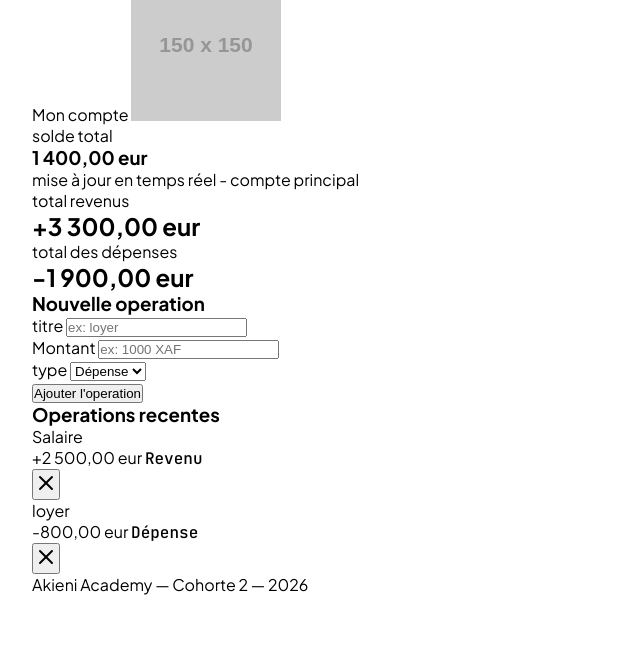
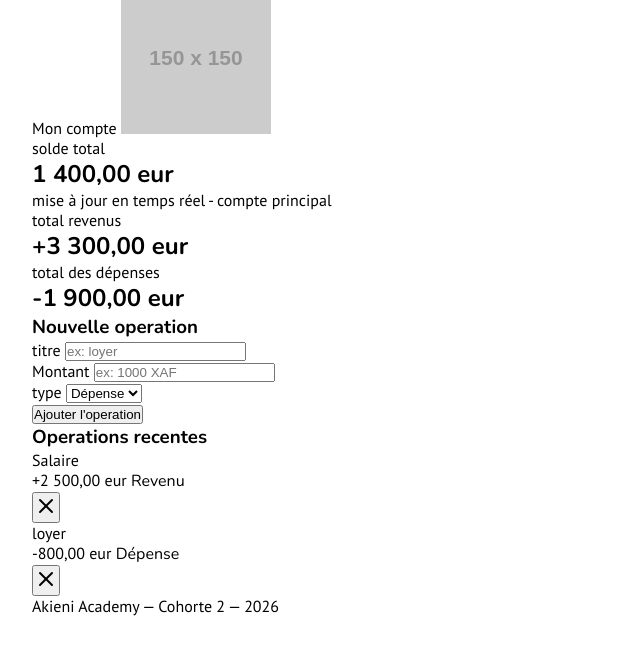
Before and after one commit to Yggdrasil2024/projet10.3-alculateur-de-budget, a plain HTML site: page index.html in a window 1280 px wide. Shown: the part 245-893 px from the top of the page, without its empty margins (0-640 px from the left). Before the commit the page ends 872 px from the top, so only its background shows below. Drawn offline with nearby package versions, Linux system fonts and the light colour scheme; placeholder pictures from the web are drawn by us; a web font is replaced by a local one.

Commit message:
chore: html valider

```diff
--- a/index.html
+++ b/index.html
@@ -9,17 +9,6 @@
     <title>Budget Kit Akieni Academy</title>
     <link rel="stylesheet" href="style.css">
     <link rel="shortcut icon" href="money.png" type="image/x-icon">
-    <link rel="preconnect" href="https://fonts.googleapis.com">
-    <link rel="preconnect" href="https://fonts.gstatic.com" crossorigin>
-    <link
-        href="https://fonts.googleapis.com/css2?family=Archivo+Black&family=Inter:ital,opsz,wght@0,14..32,100..900;1,14..32,100..900&family=Nunito+Sans:ital,opsz,wght@0,6..12,200..1000;1,6..12,200..1000&family=Playfair+Display:ital,wght@0,400..900;1,400..900&family=Poppins:ital,wght@0,100;0,200;0,300;0,400;0,500;0,600;0,700;0,800;0,900;1,100;1,200;1,300;1,400;1,500;1,600;1,700;1,800;1,900&family=Space+Grotesk:wght@300..700&family=Space+Mono:ital,wght@0,400;0,700;1,400;1,700&display=swap"
-        rel="stylesheet">
-
-    <link rel="preconnect" href="https://fonts.googleapis.com">
-    <link rel="preconnect" href="https://fonts.gstatic.com" crossorigin>
-    <link
-        href="https://fonts.googleapis.com/css2?family=Archivo+Black&family=Inter:ital,opsz,wght@0,14..32,100..900;1,14..32,100..900&family=Nunito+Sans:ital,opsz,wght@0,6..12,200..1000;1,6..12,200..1000&family=Playfair+Display:ital,wght@0,400..900;1,400..900&family=Plus+Jakarta+Sans:ital,wght@0,200..800;1,200..800&family=Poppins:ital,wght@0,100;0,200;0,300;0,400;0,500;0,600;0,700;0,800;0,900;1,100;1,200;1,300;1,400;1,500;1,600;1,700;1,800;1,900&family=Space+Grotesk:wght@300..700&family=Space+Mono:ital,wght@0,400;0,700;1,400;1,700&display=swap"
-        rel="stylesheet">
 </head>
 
 <body>
@@ -27,7 +16,7 @@
         <div class="container">
             <div class="header__caption">
                 <img src="https://placehold.co/150x150/png" alt="icone de l'app">
-                <h2>Calculateur de Budget</h2>
+                <h1>Calculateur de Budget</h1>
             </div>
 
             <div class="header__account_area">
@@ -42,7 +31,7 @@
                 <div class="cards">
                     <article class="card">
                         <span class="card-info">solde total</span>
-                        <h1 id="balance" class="balance">1 400,00 eur</h1>
+                        <h2 id="balance" class="balance">1 400,00 eur</h2>
                         <p>mise à jour en temps réel - compte principal</p>
                     </article>
                     <article class="card">
--- a/style.css
+++ b/style.css
@@ -1,13 +1,4 @@
-@import url("https://fonts.googleapis.com/css2?family=JetBrains+Mono:wght@500;600&family=Plus+Jakarta+Sans:wght@500;600;700;800&display=swap");
-
-body {
-  font-family: "Plus Jakarta Sans", sans-serif;
-}
-.montant,
-.badge,
-.date {
-  font-family: "JetBrains Mono", monospace;
-}
+@import url("https://fonts.googleapis.com/css2?family=Nunito:ital,wght@0,400;0,600;0,700;0,800;1,400&family=PT+Sans:ital,wght@0,400;0,700;1,400&display=swap");
 
 :root {
   /* --- Échelle Typographique (Base 16px) --- */
@@ -54,40 +45,39 @@
   --color-surface: #ffffff;
   --color-text-main: #0f172a;
   --color-text-muted: #475569;
-  --color-accent: #3b82f6;
-  --color-accent-hover: #2563eb;
+  --color-accent: #ff5b26;
+  --color-accent-hover: #e04b1a;
+  --soft-orange: #fff0eb;
   --color-border: rgba(15, 23, 42, 0.06);
-
+  --vert: #10b981;
+  --rouge: #ef4444;
+  --texte: #1f2937;
+  --texte-clair: #6b7280;
   /* --- Transitions fluides --- */
 
   --transition-fast: all 0.3s cubic-bezier(0.4, 0, 0.2, 1);
 }
 
-:root {
-  --vert: #10b981;
-  --rouge: #ef4444;
-  --texte: #1f2937;
-  --texte-clair: #6b7280;
-  --fond: #f9fafb;
-  --carte: #ffffff;
-  --rayon: 12px;
-  --espace: 1rem;
-}
 * {
   box-sizing: border-box;
   margin: 0;
   padding: 0;
 }
 body {
-  body {
-    font-family: "Plus Jakarta Sans", sans-serif;
-  }
-  .montant,
-  .badge,
-  .date {
-    font-family: "JetBrains Mono", monospace;
-  }
+  font-family: "PT Sans", sans-serif;
 }
+h1,
+h2,
+h3 {
+  font-family: "Nunito", sans-serif;
+}
+
+.montant,
+.badge,
+.date {
+  font-family: "Nunito", sans-serif;
+}
+
 .card {
 }
 @media (min-width: 768px) {
```
